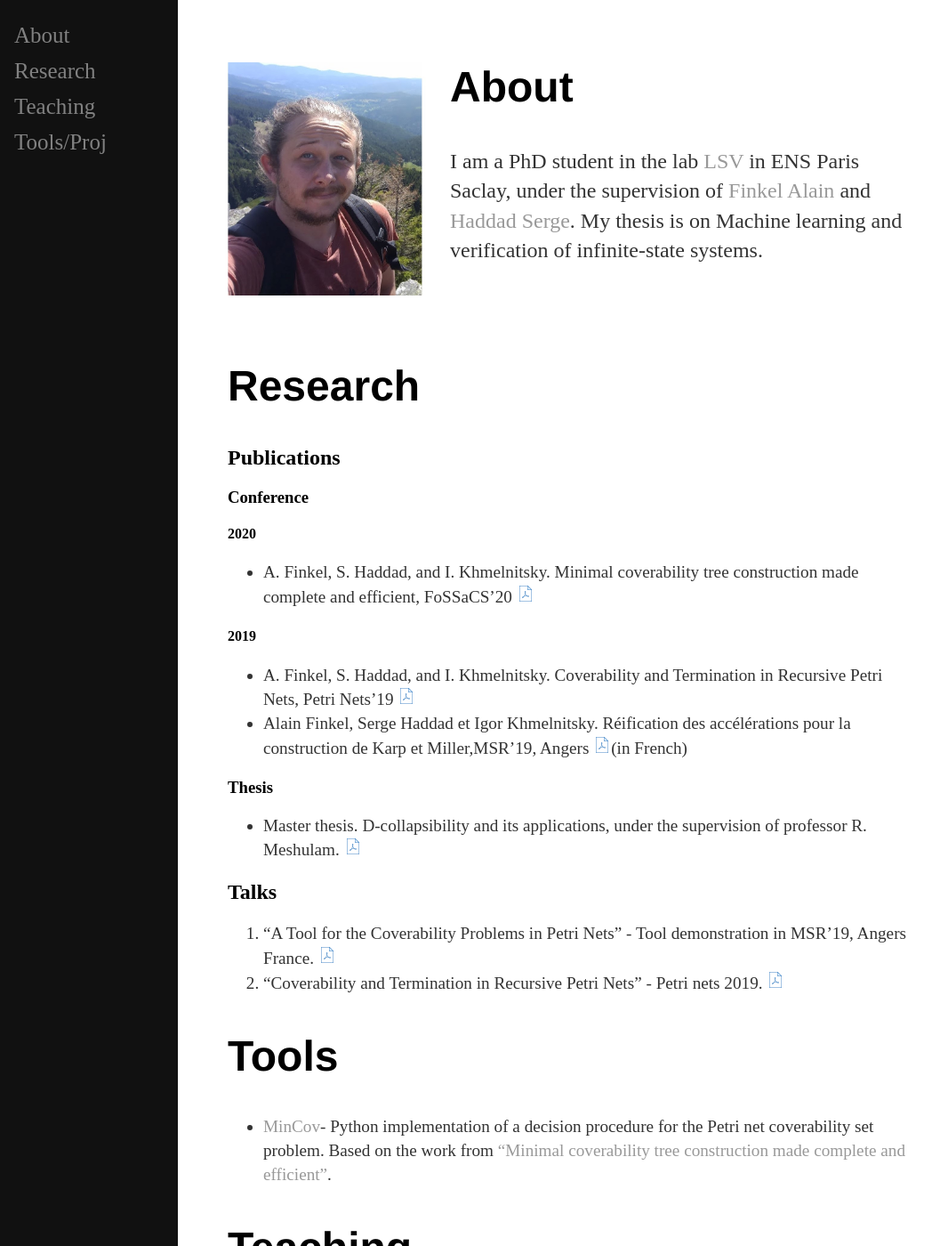
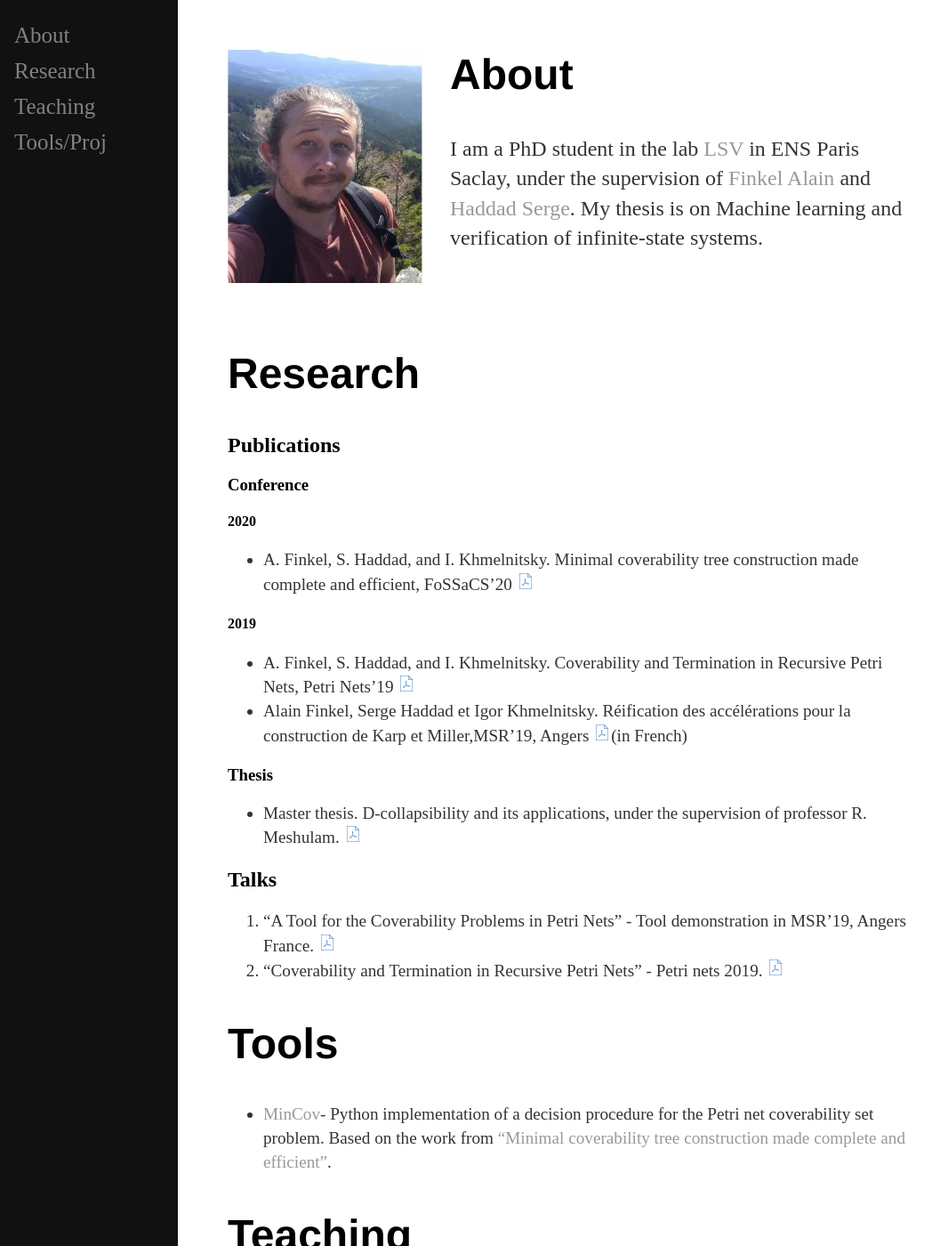
Before and after one commit to IgorKhm/igorkhm.github.io, a Jekyll site: the page built from index.md, in a window 1280 px wide and 1400 px high. Shown: the whole window at 89% size, without its empty margins (0-1066 px from the left). Built offline with Jekyll 4.4.1, drawn with Linux system fonts in a browser that asks for light colours.

Commit message:
Update main.css

```diff
--- a/css/main.css
+++ b/css/main.css
@@ -1,5 +1,5 @@
 body {
-    margin: 30px auto;
+    margin: 15px auto;
     width: 60%;
 }
 @media screen and (max-width: 800px){
```
